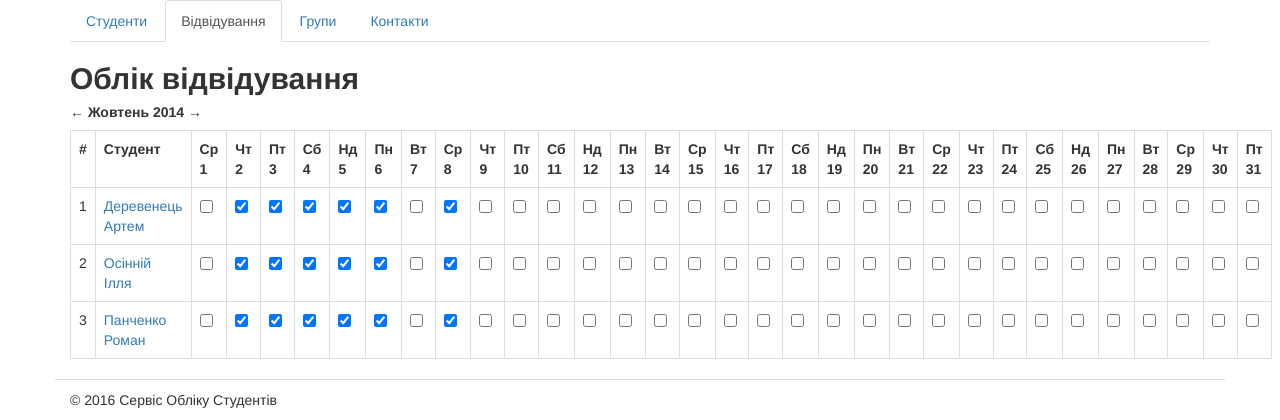
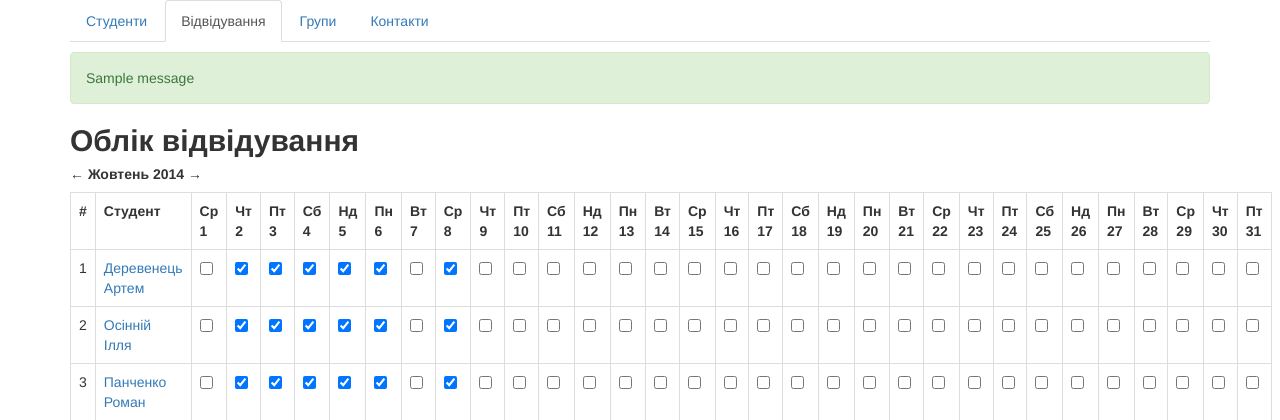
Before and after one commit to DerevenetsArtyom/studentsdb, a Django app: page /journal/ in a window 1280 px wide. Shown: the part 70-490 px from the top of the page. Run offline with Django 3.2, Linux system fonts and the light colour scheme; one stand-in notice (Sample message) is shown; parts of the project's set-up code (start-up, migrations or seed data) failed here and were passed over; some libraries are stand-ins or nearby versions.

Commit message:
Change block status_message with contrib.mess

```diff
--- a/students/templates/students/base.html
+++ b/students/templates/students/base.html
@@ -58,14 +58,14 @@
     <div class="row" id="content-columns">
       <div class="col-xs-12" id="content-column">
 
-          <!--Status message-->
           {% block status_message %}
-              <!--if status_message in request-->
-              {% if request.GET.status_message %}
-                <div class="alert alert-warning" role="alert">{{ request.GET.status_message }}</div>
-              {% endif %}
+            {% if messages %}
+                {% for message in messages %}
+                <div class="alert {% if message.tags %}alert-{% if message.tags == 'error' %}danger
+                      {% else %}{{ message.tags }}{% endif %}"{% endif %}>{{ message }}</div>
+                {% endfor %}
+            {% endif %}
           {% endblock %}
-          <!--End status message  -->
 
     <!--Start different content -->
         <h2>{% block title %}{% endblock title %}</h2>
```
